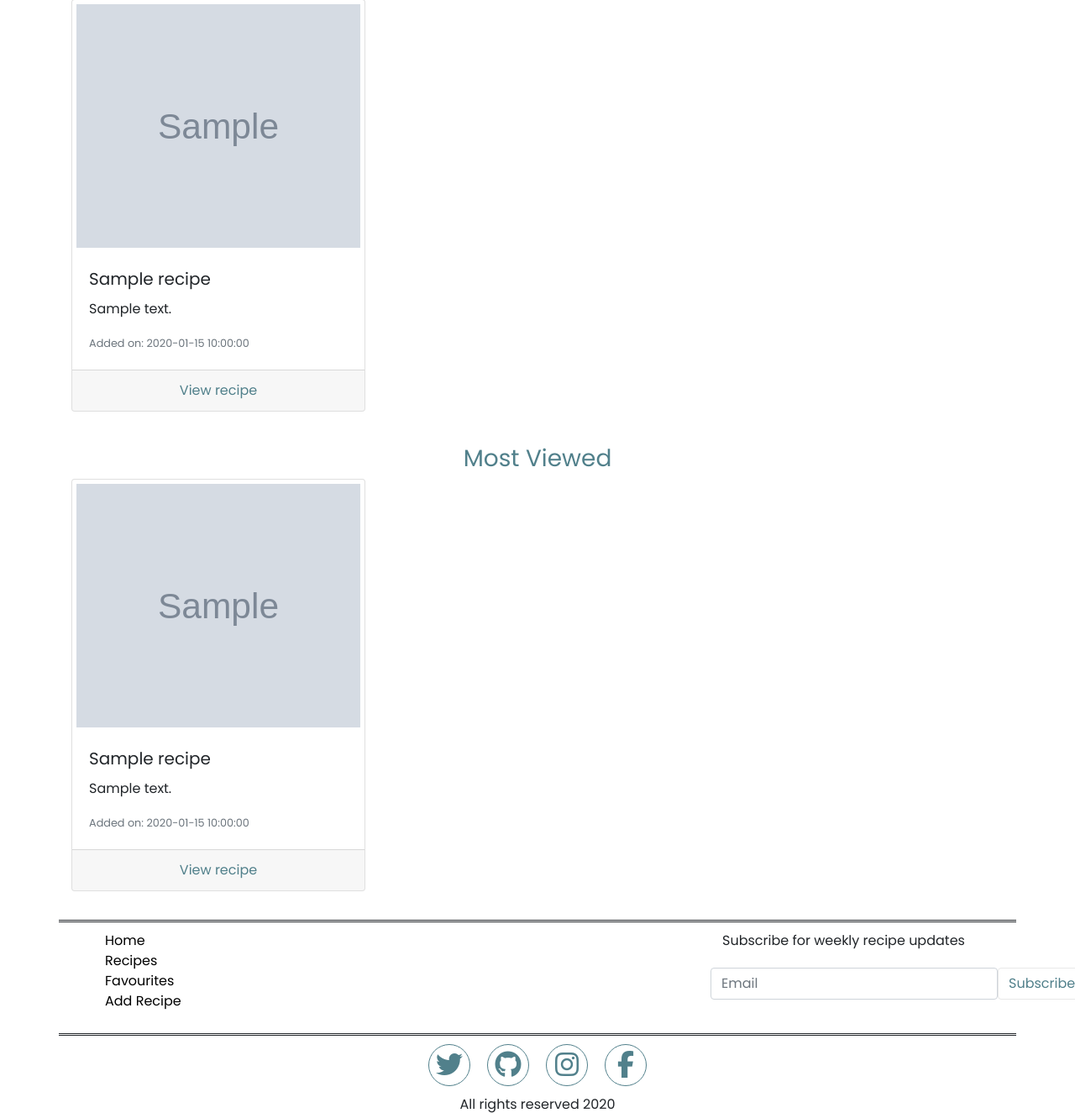
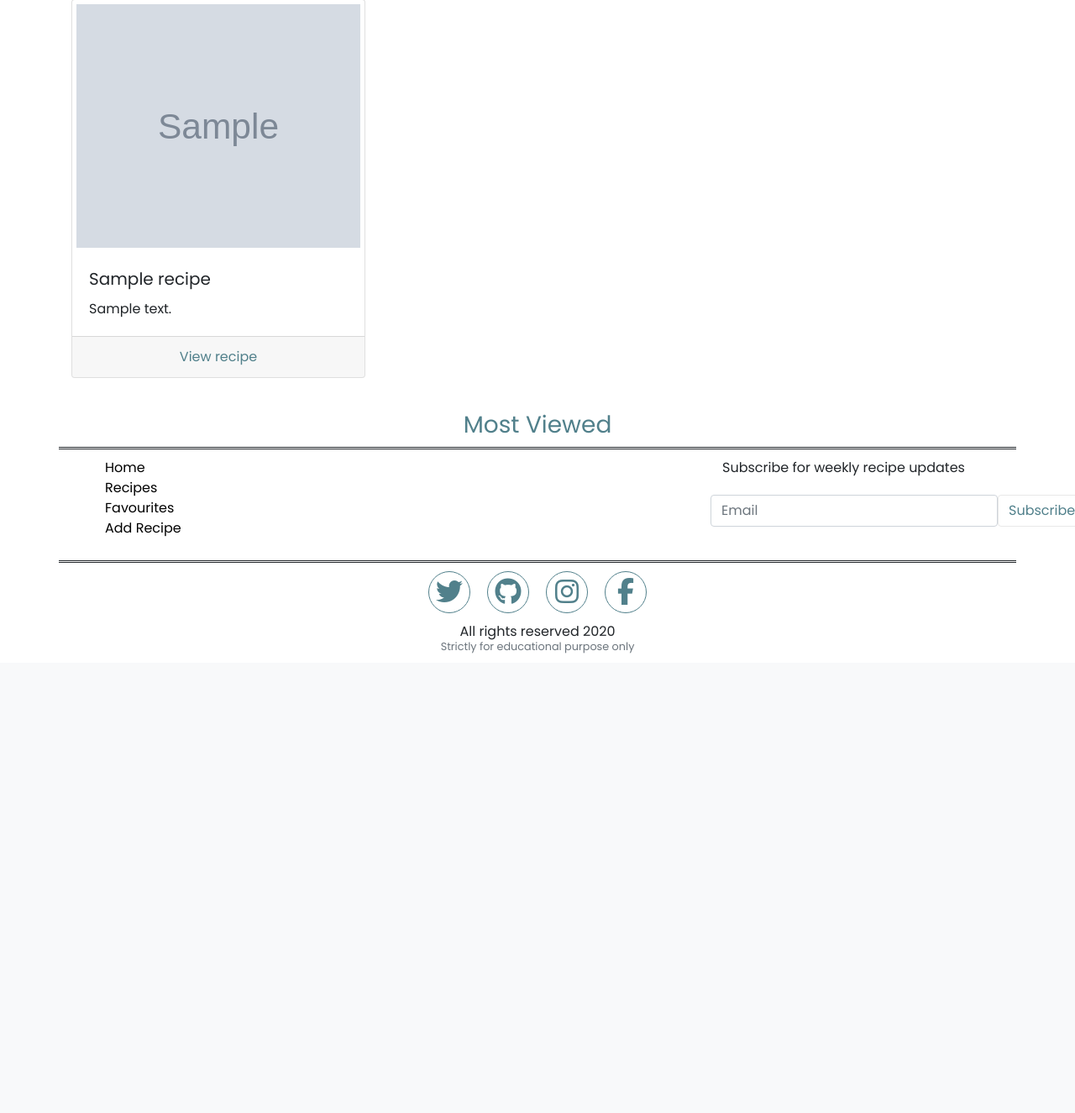
Before and after one commit to haleanana/our-recipe, a Flask app: page / in a window 1280 px wide. Shown: the part 898-2223 px from the top of the page at 84% size. After the commit the page ends 1676 px from the top, so only its background shows below. Run offline with Flask 2, Linux system fonts and the light colour scheme; grey boxes marked "Sample" are stand-in pictures; a database or web service that is not in the repository returns one stand-in record (values such as "Sample title"); some libraries are stand-ins or nearby versions.

Commit message:
Reworked time stamp on app.py  as it was sorting out the added_on dates alphabetically so the order was not correct

```diff
--- a/app.py
+++ b/app.py
@@ -20,15 +20,14 @@ now = datetime.datetime.now()
 # Home
 @app.route('/')
 def home():
-    recipes = mongo.db.recipes.find().sort('added_on', -1).limit(3)
-    return render_template("index.html", recipes =recipes)
+    return render_template("index.html", recipes = mongo.db.recipes.find().sort('added_on', -1).limit(3))
 
 # Shows all available recipes
 @app.route('/recipes')
 def recipes():
     query = request.args.get("query")
     if not query:
-        recipes=mongo.db.recipes.find().sort('added_on', -1)
+        recipes = mongo.db.recipes.find().sort('added_on', -1)
     else:
         #Finds the recipe using keywords the user enters
         mongo.db.recipes.create_index([('$**', 'text')])
@@ -51,7 +50,7 @@ def add_recipe():
 @app.route('/insert_recipe', methods =['POST'])
 def insert_recipe():
     recipe = request.form.to_dict()
-    added_on = now.strftime('%d %B %Y')
+    added_on = now.strftime('%Y/%m/%d')
     recipe['added_on'] = added_on
     mongo.db.recipes.insert_one(recipe)
     return redirect(url_for('recipes'))
@@ -75,7 +74,7 @@ def update_recipe(recipe_id):
     'prep_time': request.form.get('prep_time'),
     'cooking_time': request.form.get('cooking_time'),
     'url_image': request.form.get('url_image'),
-    'last_update': now.strftime('%d %B %Y'),
+    'last_update': now.strftime('%Y/%m/%d'),
 
     })
 
--- a/templates/index.html
+++ b/templates/index.html
@@ -31,7 +31,6 @@
           <div class="card-body">
             <h5 class="card-title">{{recipe.recipe_name}}</h5>
             <p class="card-text">{{recipe.recipe_description}}</p>
-            <small class="text-muted">Added on: {{recipe.added_on}}</small>
           </div>
           <a href="{{url_for('show_recipe', recipe_id = recipe._id)}}">
             <div class="card-footer text-center">
@@ -45,24 +44,5 @@
   </div>
   <div class="container">
   <h3 class="text-center">Most Viewed</h3>
-    <div class="row row-cols-1 row-cols-md-3">
-      {% for recipe in recipes %}
-      <div class="col mb-4">
-        <div class="card h-100">
-          <a href="{{url_for('show_recipe', recipe_id = recipe._id)}}"><img src="{{recipe.url_image}}" class="card-img-top" alt="{{recipe.recipe_name}}" /></a>
-          <div class="card-body">
-            <h5 class="card-title">{{recipe.recipe_name}}</h5>
-            <p class="card-text">{{recipe.recipe_description}}</p>
-            <small class="text-muted">Added on: {{recipe.added_on}}</small>
-          </div>
-          <a href="{{url_for('show_recipe', recipe_id = recipe._id)}}">
-            <div class="card-footer text-center">
-              View recipe
-            </div>
-          </a>
-        </div>
-      </div>
-        {% endfor %}
-    </div>
   </div>
 {% endblock %}
```
